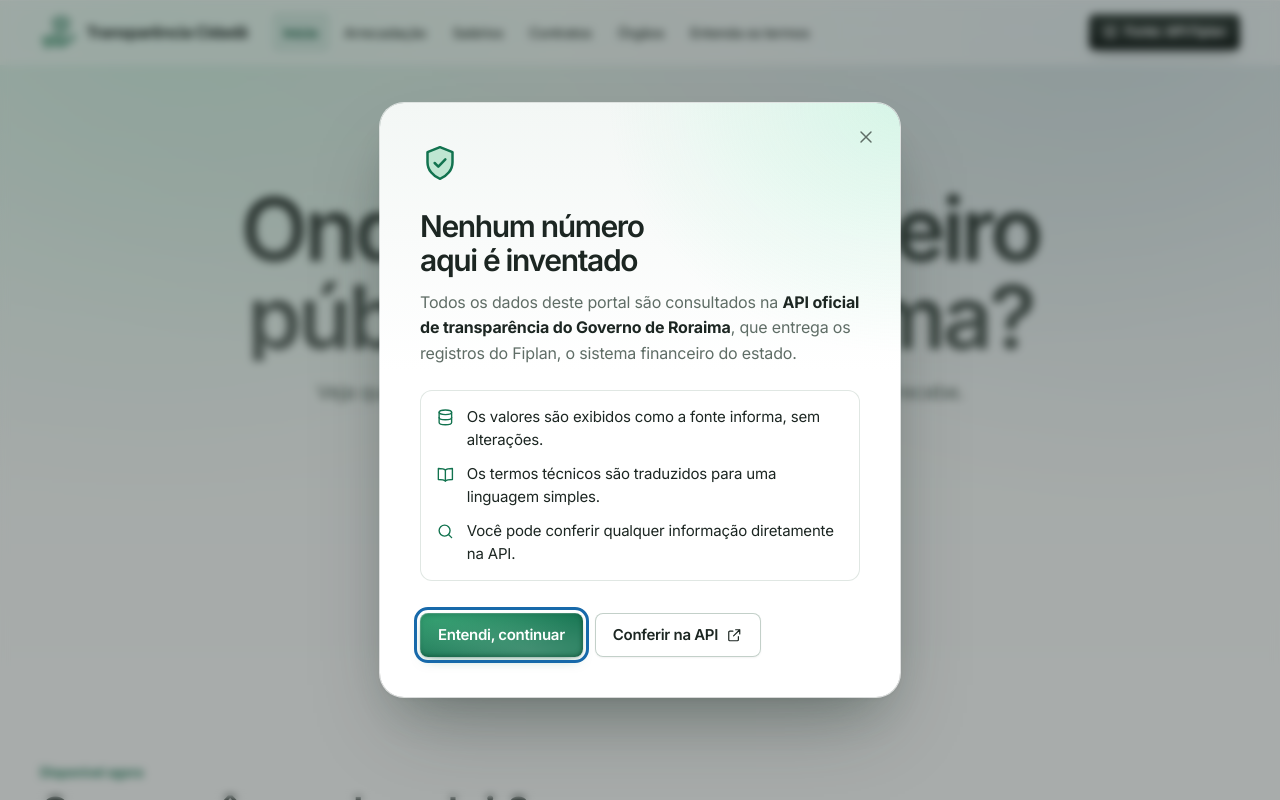
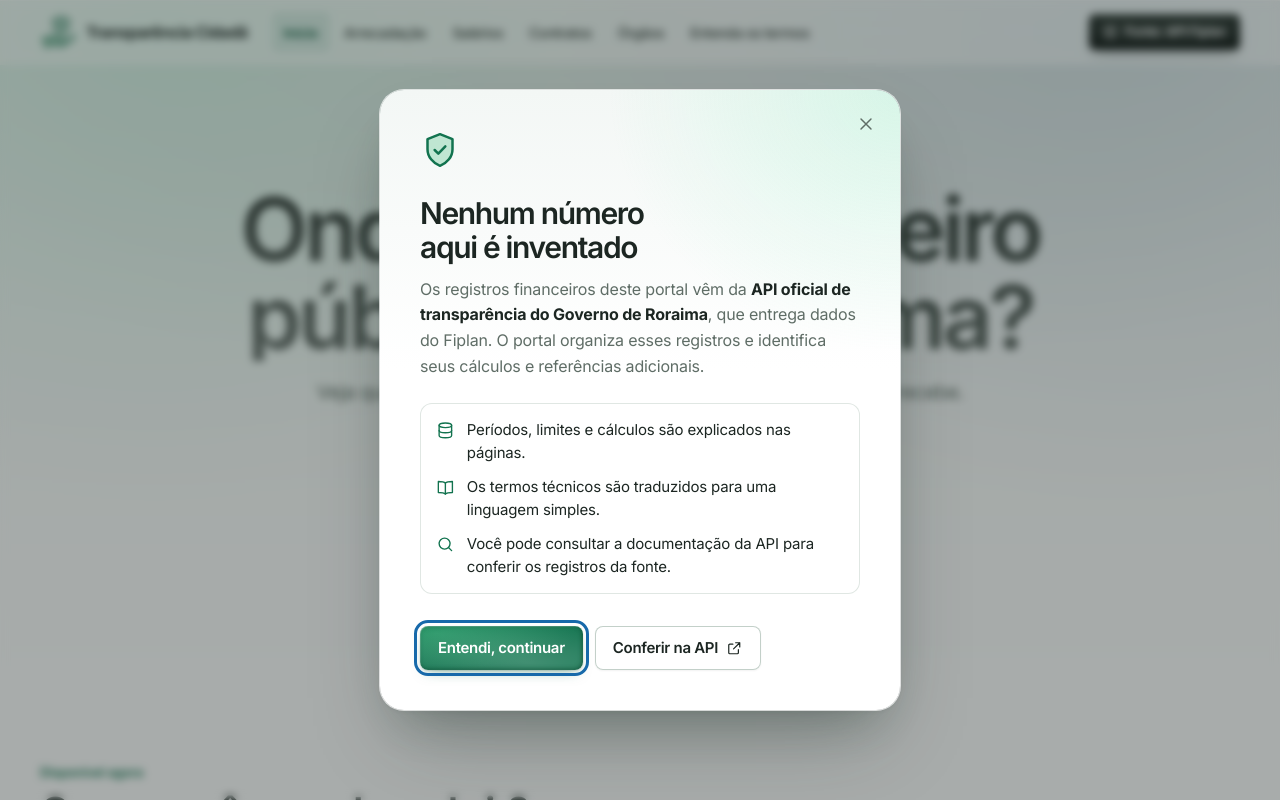
Before and after one commit to RuanDEV0/InspectGovRR, a Django app: page / in a window 1280 px wide. Run offline with Django 5.2, Linux system fonts and the light colour scheme; data that the repository does not hold is empty.

Commit message:
refactor: reajusta orações aplicando técnicas na LGPD

```diff
--- a/templates/components/footer/footer.html
+++ b/templates/components/footer/footer.html
@@ -4,7 +4,7 @@
         <div class="site-footer__top">
             <div class="site-footer__brand">
                 <img src="{% static 'img/logo.webp' %}" alt="Transparência Cidadã: acesso fácil e autêntico aos dados públicos" width="280" height="71" loading="lazy">
-                <p>Os números públicos de Roraima, explicados em linguagem simples. Todos os dados vêm da API oficial de transparência do estado (Fiplan).</p>
+                <p>Registros da API oficial de transparência de Roraima (Fiplan), organizados e explicados em linguagem simples. Cálculos e referências adicionais são indicados nas páginas.</p>
             </div>
             <nav class="site-footer__nav" aria-label="Links do rodapé">
                 <div>
--- a/templates/components/source-dialog.html
+++ b/templates/components/source-dialog.html
@@ -1,16 +1,15 @@
 {% load portal %}
-{# Aberto por static/js/portal.js uma vez por visita e pelos botões [data-source-open]. #}
 <dialog class="source-dialog" aria-labelledby="source-dialog-title" aria-describedby="source-dialog-description" data-source-dialog>
     <form method="dialog" class="source-dialog__close">
         <button type="submit">{% icon 'close' %}<span class="sr-only">Fechar aviso</span></button>
     </form>
     {% icon 'shield-check' 'ui-glyph--lg' tone='green' %}
     <h2 id="source-dialog-title">Nenhum número aqui é inventado</h2>
-    <p id="source-dialog-description">Todos os dados deste portal são consultados na <strong>API oficial de transparência do Governo de Roraima</strong>, que entrega os registros do Fiplan, o sistema financeiro do estado.</p>
+    <p id="source-dialog-description">Os registros financeiros deste portal vêm da <strong>API oficial de transparência do Governo de Roraima</strong>, que entrega dados do Fiplan. O portal organiza esses registros e identifica seus cálculos e referências adicionais.</p>
     <ul class="source-dialog__list">
-        <li>{% icon 'database' %}<span>Os valores são exibidos como a fonte informa, sem alterações.</span></li>
+        <li>{% icon 'database' %}<span>Períodos, limites e cálculos são explicados nas páginas.</span></li>
         <li>{% icon 'book' %}<span>Os termos técnicos são traduzidos para uma linguagem simples.</span></li>
-        <li>{% icon 'search' %}<span>Você pode conferir qualquer informação diretamente na API.</span></li>
+        <li>{% icon 'search' %}<span>Você pode consultar a documentação da API para conferir os registros da fonte.</span></li>
     </ul>
     <div class="ui-actions">
         <form method="dialog"><button class="ui-button" type="submit" autofocus>Entendi, continuar</button></form>
--- a/templates/pages/home/index.html
+++ b/templates/pages/home/index.html
@@ -5,7 +5,7 @@
 {% block content %}
 <header class="page-hero home-hero">
     <div class="ui-container home-hero__inner">
-        <span class="ui-pill">{% icon 'shield-check' %}Dados oficiais da API Fiplan, sem alterações</span>
+        <span class="ui-pill">{% icon 'shield-check' %}Registros da API Fiplan, organizados para você</span>
         <h1>Onde está o dinheiro público de Roraima?</h1>
         <p class="page-hero__lead">Veja quanto o estado arrecada, para onde o dinheiro vai e quem recebe. Números oficiais, explicados em linguagem simples.</p>
         <div class="ui-actions home-hero__actions">
```
